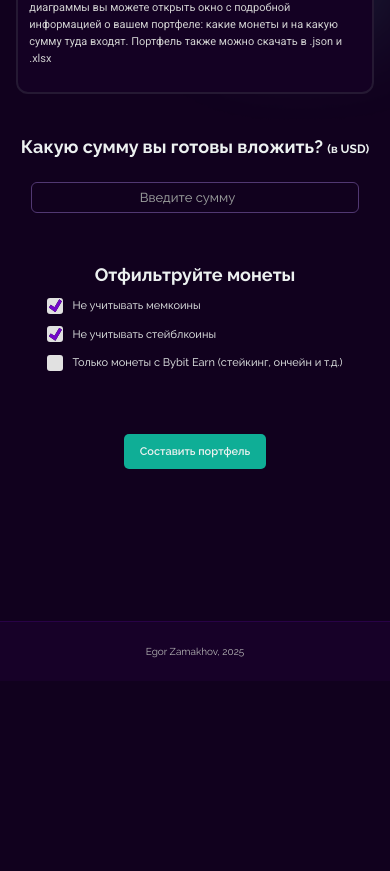
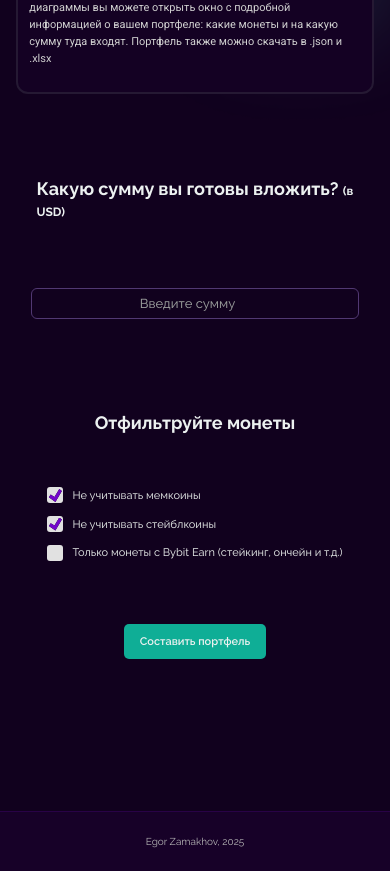
Before and after one commit to likonit/repeat-market, a React app: page / in a window 390 px wide. Shown: the part 1720-2591 px from the top of the page. Before the commit the page ends 2401 px from the top, so only its background shows below. Built offline with nearby package versions, Linux system fonts and the light colour scheme; no server answers.

Commit message:
try to fix vh om vitrual keyboard

```diff
--- a/src/styles/Modal/modal.module.css
+++ b/src/styles/Modal/modal.module.css
@@ -7,7 +7,7 @@
     align-items: center;
     justify-content: center;
     width: 100vw;
-    height: calc(100 * var(--vh));
+    height: calc(120 * var(--vh));
     background: rgba(0, 0, 0, 0.8);
 }
 
--- a/src/styles/Struct/Visualization/section.module.css
+++ b/src/styles/Struct/Visualization/section.module.css
@@ -193,7 +193,7 @@
     }
 
     .visualizationBlock h3 {
-        margin: calc(5 * var(--vh)) 0calc (2 * var(--vh));
+        margin: calc(5 * var(--vh)) calc(2 * var(--vh));
         font-size: 18px;
     }
 
```
